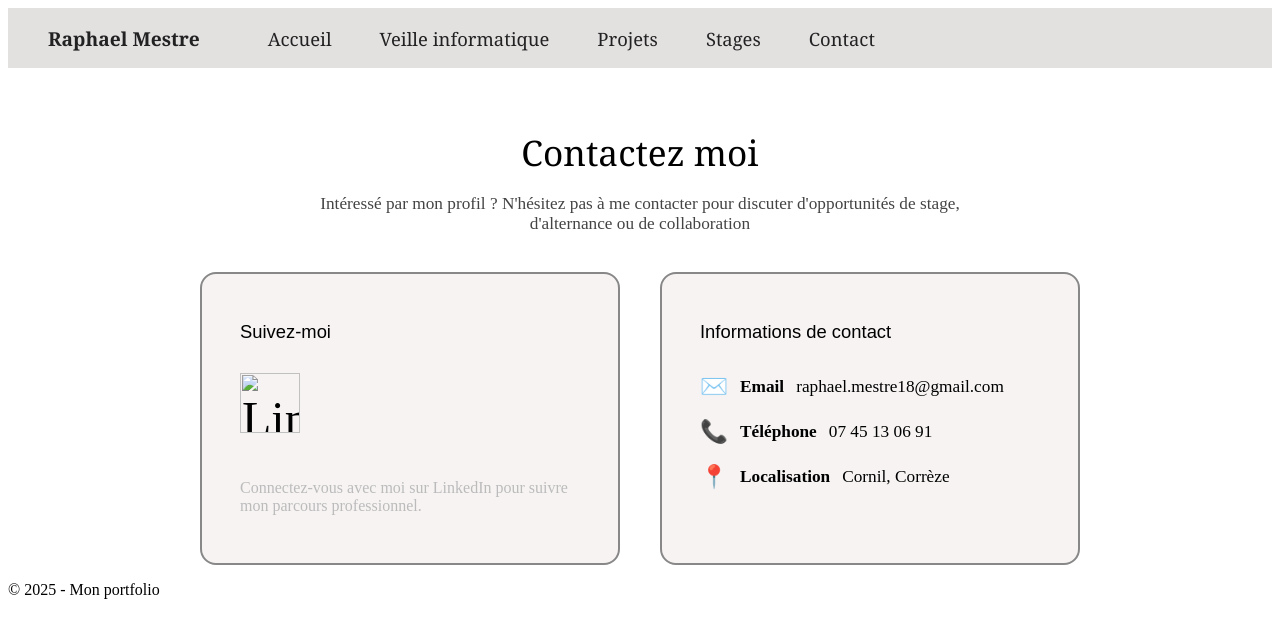
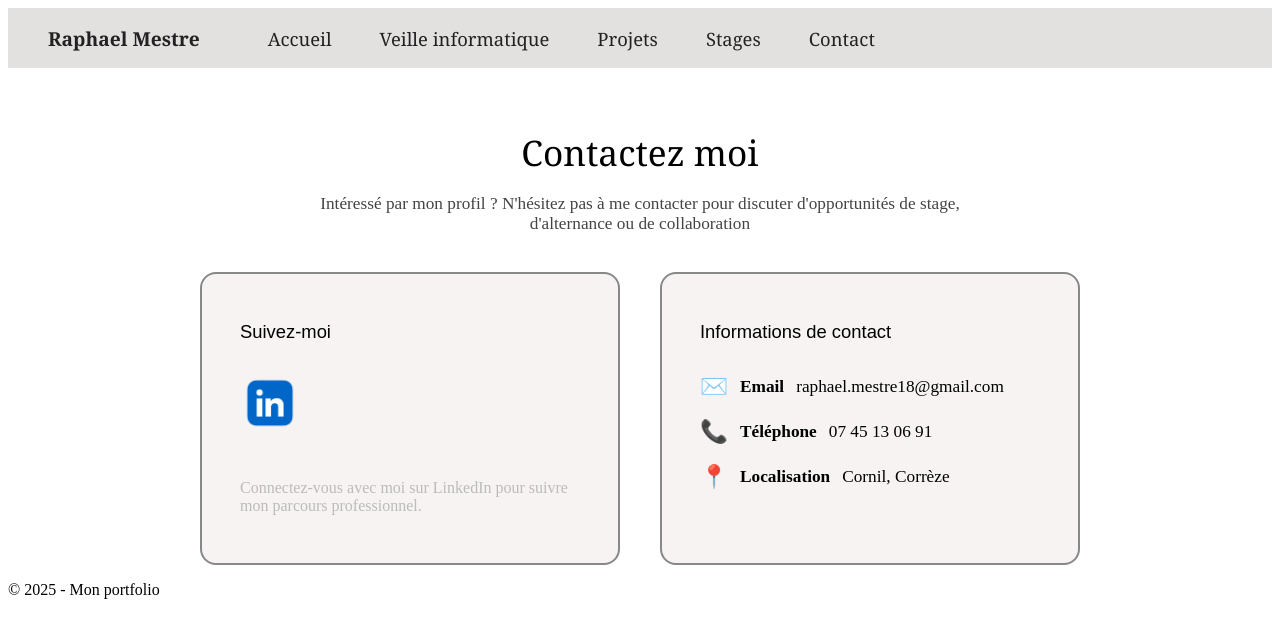
Before and after one commit to raphaelmestre18-ui/portofolio, a plain HTML site: page Contacts.html in a window 1280 px wide. Drawn offline with Linux system fonts and the light colour scheme.

Commit message:
correction des images

```diff
--- a/Contacts.html
+++ b/Contacts.html
@@ -26,7 +26,7 @@
             <div class="contact-card">
                 <h2>Suivez-moi</h2>
                 <div class="contact-linkedin">
-                    <img href=" src="IMG/linkedinwebp" alt="LinkedIn" style="width:60px; height:60px;">
+                    <img src="IMG/linkedin.webp" alt="LinkedIn" style="width:60px; height:60px;">
                 </div>
                 <p>
                     Connectez-vous avec moi sur LinkedIn pour suivre mon parcours professionnel.
```
